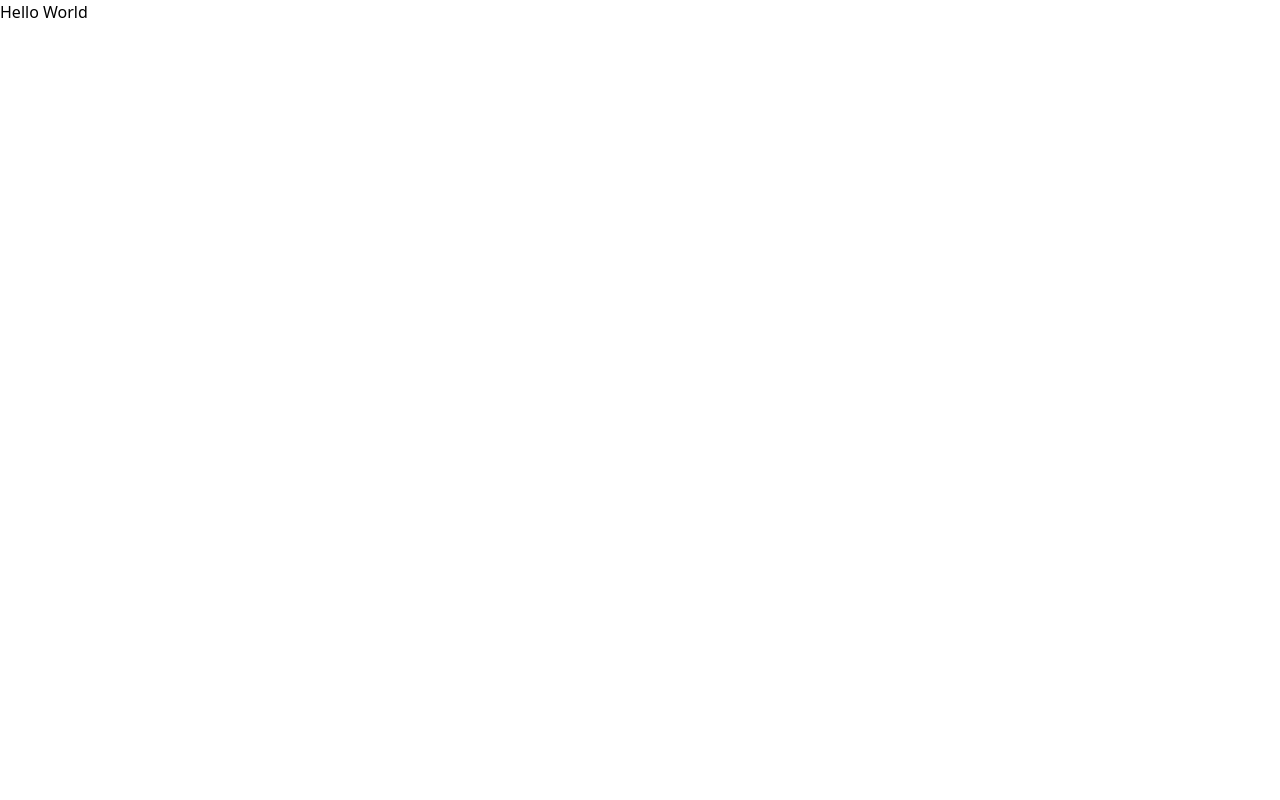
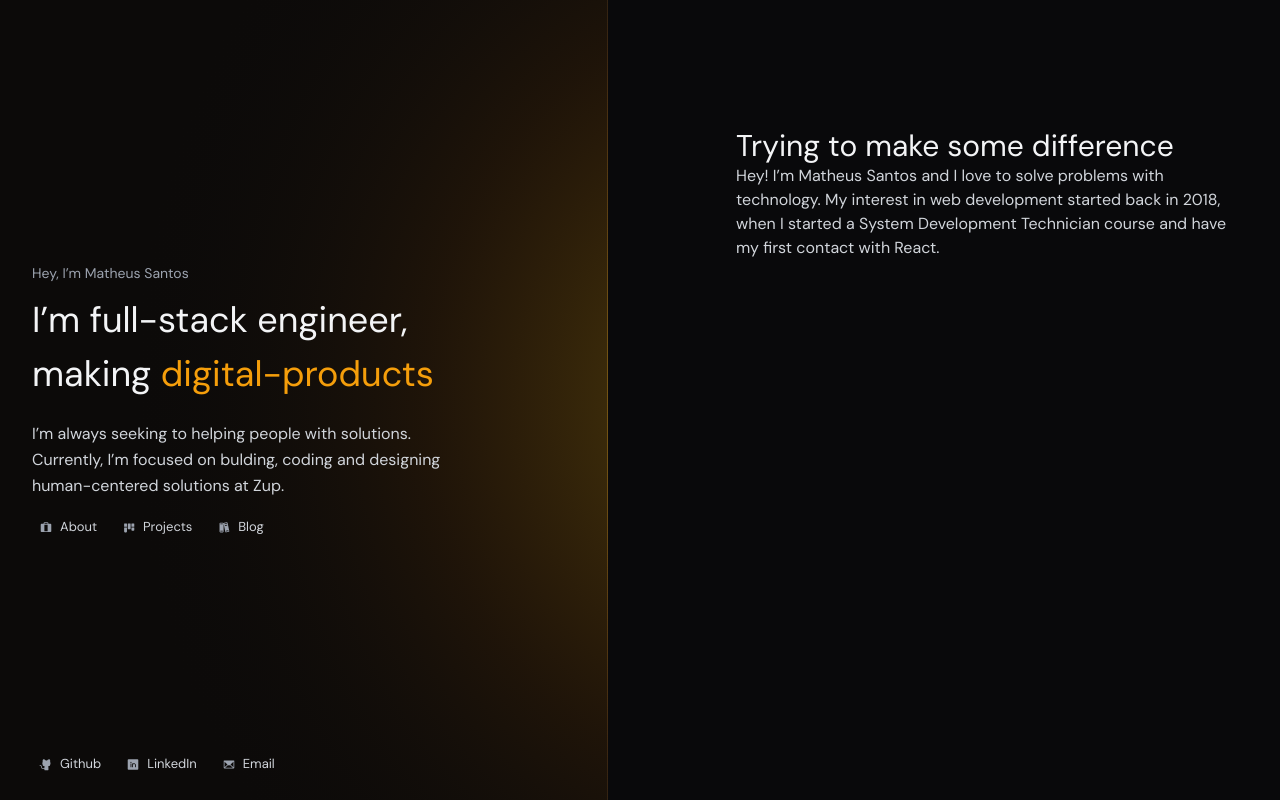
Before and after one commit to MathPSantos/mathsantos.dev, a Next.js app: page / in a window 1280 px wide. Built offline with nearby package versions, Linux system fonts and the light colour scheme.

Commit message:
feat: develop initial page styles

```diff
--- /dev/null
+++ b/src/app/components/ExternalLinks.tsx
@@ -0,0 +1,40 @@
+"use client";
+
+import {
+  GithubLogo as GithubIcon,
+  LinkedinLogo as LinkedInIcon,
+  Envelope as MailIcon,
+} from "@phosphor-icons/react";
+
+import { Link } from "./Link";
+import { cn } from "@core/helpers/styles";
+
+const ExternalLinks = ({ className }: { className?: string }) => (
+  <ul className={cn("flex gap-3", className)}>
+    <li>
+      <Link
+        href="https://github.com/MathPSantos"
+        target="_blank"
+        label="Github"
+        Icon={GithubIcon}
+      />
+    </li>
+    <li>
+      <Link
+        href="https://www.linkedin.com/in/mathpsantos/"
+        target="_blank"
+        label="LinkedIn"
+        Icon={LinkedInIcon}
+      />
+    </li>
+    <li>
+      <Link
+        href="mailto:mathsantos.dev@gmail.com"
+        label="Email"
+        Icon={MailIcon}
+      />
+    </li>
+  </ul>
+);
+
+export default ExternalLinks;
--- /dev/null
+++ b/src/app/components/Link.tsx
@@ -0,0 +1,27 @@
+import { Icon } from "@phosphor-icons/react";
+import NextLink from "next/link";
+import { HTMLAttributeAnchorTarget } from "react";
+
+export const Link = ({
+  href,
+  Icon,
+  label,
+  target,
+}: {
+  href: string;
+  Icon: Icon;
+  label: string;
+  target?: HTMLAttributeAnchorTarget;
+}) => (
+  <NextLink
+    href={href}
+    target={target}
+    className="group flex items-center justify-center rounded-sm px-1.5 gap-1.5 h-6 text-gray-300 hover:bg-white/5 text-[0.813rem] transition-colors"
+  >
+    <Icon
+      weight="fill"
+      className="w-4 text-gray-400 group-hover:text-amber-500 transition-colors"
+    />{" "}
+    {label}
+  </NextLink>
+);
--- /dev/null
+++ b/src/app/components/PageLinks.tsx
@@ -0,0 +1,26 @@
+"use client";
+
+import {
+  Suitcase as AboutIcon,
+  Kanban as ProjectsIcon,
+  Books as BlogIcon,
+} from "@phosphor-icons/react";
+
+import { Link } from "./Link";
+import { cn } from "@core/helpers/styles";
+
+const PageLinks = ({ className }: { className?: string }) => (
+  <ul className={cn("flex gap-3", className)}>
+    <li>
+      <Link href="/" label="About" Icon={AboutIcon} />
+    </li>
+    <li>
+      <Link href="/projects" label="Projects" Icon={ProjectsIcon} />
+    </li>
+    <li>
+      <Link href="/blog" label="Blog" Icon={BlogIcon} />
+    </li>
+  </ul>
+);
+
+export default PageLinks;
--- /dev/null
+++ b/src/app/components/index.ts
@@ -0,0 +1,2 @@
+export { default as ExternalLinks } from "./ExternalLinks";
+export { default as PageLinks } from "./PageLinks";
--- a/src/app/layout.tsx
+++ b/src/app/layout.tsx
@@ -1,8 +1,16 @@
+import { DM_Sans } from "next/font/google";
+
 import "@styles/globals.css";
 
 export const metadata = {
   title: "Matheus Santos' Portfolio",
 };
+
+const DMSans = DM_Sans({
+  weight: ["400", "500", "700"],
+  subsets: ["latin"],
+  variable: "--font-sans",
+});
 
 export default function RootLayout({
   children,
@@ -10,8 +18,10 @@ export default function RootLayout({
   children: React.ReactNode;
 }) {
   return (
-    <html lang="en">
-      <body>{children}</body>
+    <html lang="en" className={`${DMSans.variable}`}>
+      <body className="flex flex-col min-h-full bg-zinc-950 text-gray-300">
+        {children}
+      </body>
     </html>
   );
 }
--- a/src/app/page.tsx
+++ b/src/app/page.tsx
@@ -1,3 +1,92 @@
+import { ExternalLinks, PageLinks } from "./components";
+
 export default function Home() {
-  return <h1>Hello World</h1>;
+  return (
+    <>
+      {/* Side Info */}
+      <div className="relative flex-none overflow-hidden lg:pointer-events-none lg:fixed lg:inset-0 lg:z-40 lg:flex lg:px-0">
+        {/* Backdrop */}
+        <div className="absolute inset-0 -z-10 overflow-hidden bg-stone-950 lg:right-[calc(max(2rem,50%-38rem)+40rem)] lg:min-w-[32rem]">
+          <svg
+            className="absolute -bottom-48 left-[-40%] h-[80rem] w-[180%] lg:-right-40 lg:bottom-auto lg:left-auto lg:top-[-40%] lg:h-[180%] lg:w-[80rem]"
+            aria-hidden="true"
+          >
+            <defs>
+              <radialGradient id=":R1d6:-desktop" cx="100%">
+                <stop offset="0%" stop-color="rgba(250, 204, 21, 0.3)"></stop>
+                <stop
+                  offset="53.95%"
+                  stop-color="rgba(217, 119, 6, 0.09)"
+                ></stop>
+                <stop offset="100%" stop-color="rgba(10, 14, 23, 0)"></stop>
+              </radialGradient>
+              <radialGradient id=":R1d6:-mobile" cy="100%">
+                <stop offset="0%" stop-color="rgba(250, 204, 21, 0.3)"></stop>
+                <stop
+                  offset="53.95%"
+                  stop-color="rgba(217, 119, 6, 0.09)"
+                ></stop>
+                <stop offset="100%" stop-color="rgba(10, 14, 23, 0)"></stop>
+              </radialGradient>
+            </defs>
+            <rect
+              width="100%"
+              height="100%"
+              fill="url(#:R1d6:-desktop)"
+              className="hidden lg:block"
+            ></rect>
+            <rect
+              width="100%"
+              height="100%"
+              fill="url(#:R1d6:-mobile)"
+              className="lg:hidden"
+            ></rect>
+          </svg>
+
+          <div className="absolute inset-x-0 bottom-0 right-0 h-1 bg-white mix-blend-overlay lg:left-auto lg:top-0 lg:h-auto lg:w-px" />
+        </div>
+
+        {/* Content */}
+        <div className="relative flex w-full lg:pointer-events-auto lg:mr-[calc(max(2rem,50%-38rem)+40rem)] lg:min-w-[32rem] lg:overflow-y-auto lg:pl-[max(2rem,calc(50%-38rem))]">
+          <div className="lg:flex lg:flex-col lg:w-[26rem] lg:before:flex-1 lg:before:pt-6">
+            <div>
+              <span className="text-sm text-gray-400 leading-relaxed">
+                Hey, I’m Matheus Santos
+              </span>
+              <h1 className="mt-2 text-4xl leading-normal text-gray-100">
+                I’m full-stack engineer, making{" "}
+                <span className="text-amber-500">digital-products</span>
+              </h1>
+              <p className="mt-5 leading-relaxed">
+                I’m always seeking to helping people with solutions. Currently,
+                I’m focused on bulding, coding and designing human-centered
+                solutions at Zup.
+              </p>
+              <PageLinks className="mt-4" />
+            </div>
+            <ExternalLinks className="flex flex-1 items-end pb-6" />
+          </div>
+        </div>
+      </div>
+
+      {/* Main */}
+      <main className="py-20 sm:py-32">
+        <div className="mx-auto max-w-7xl px-6 lg:flex lg:px-8">
+          <div className="lg:ml-[26rem] lg:flex lg:w-full lg:justify-end lg:pl-32">
+            <div className="mx-auto max-w-lg lg:mx-0 lg:w-0 lg:max-w-lg lg:flex-auto">
+              <h2 className="text-gray-100 text-3xl">
+                Trying to make some difference
+              </h2>
+              <p>
+                Hey! I’m Matheus Santos and I love to solve problems with
+                technology. My interest in web development started back in 2018,
+                when I started a System Development Technician course and have
+                my first contact with React.{" "}
+              </p>
+            </div>
+          </div>
+        </div>
+      </main>
+    </>
+  );
 }
--- /dev/null
+++ b/src/core/helpers/styles.ts
@@ -0,0 +1,2 @@
+export const cn = (...classes: (boolean | null | undefined | string)[]) =>
+  classes.filter(Boolean).join(" ");
--- a/tailwind.config.js
+++ b/tailwind.config.js
@@ -1,18 +1,16 @@
 /** @type {import('tailwindcss').Config} */
 module.exports = {
   content: [
-    './src/pages/**/*.{js,ts,jsx,tsx}',
-    './src/components/**/*.{js,ts,jsx,tsx}',
-    './src/app/**/*.{js,ts,jsx,tsx}',
+    "./src/pages/**/*.{js,ts,jsx,tsx}",
+    "./src/components/**/*.{js,ts,jsx,tsx}",
+    "./src/app/**/*.{js,ts,jsx,tsx}",
   ],
   theme: {
     extend: {
-      backgroundImage: {
-        'gradient-radial': 'radial-gradient(var(--tw-gradient-stops))',
-        'gradient-conic':
-          'conic-gradient(from 180deg at 50% 50%, var(--tw-gradient-stops))',
+      fontFamily: {
+        sans: ["var(--font-sans)", "sans-serif"],
       },
     },
   },
   plugins: [],
-}
+};
```
